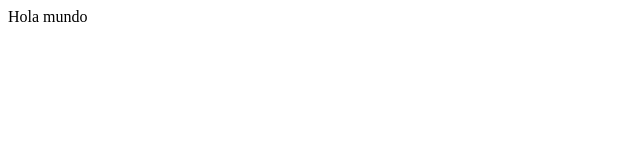
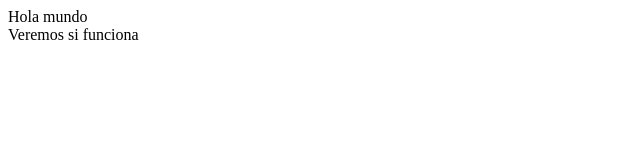
Before and after one commit to zhalker/prueba, a plain HTML site: page index.html in a window 1280 px wide. Shown: the whole page, without its empty margins (0-640 px from the left). Drawn offline with Linux system fonts and the light colour scheme.

Commit message:
segundo commit

```diff
--- a/index.html
+++ b/index.html
@@ -2,5 +2,6 @@
   <head></head>
   <body>
     <div><span>Hola mundo</span></div>
+    <div><span>Veremos si funciona</span></div>
   </body>
 </html>
```
